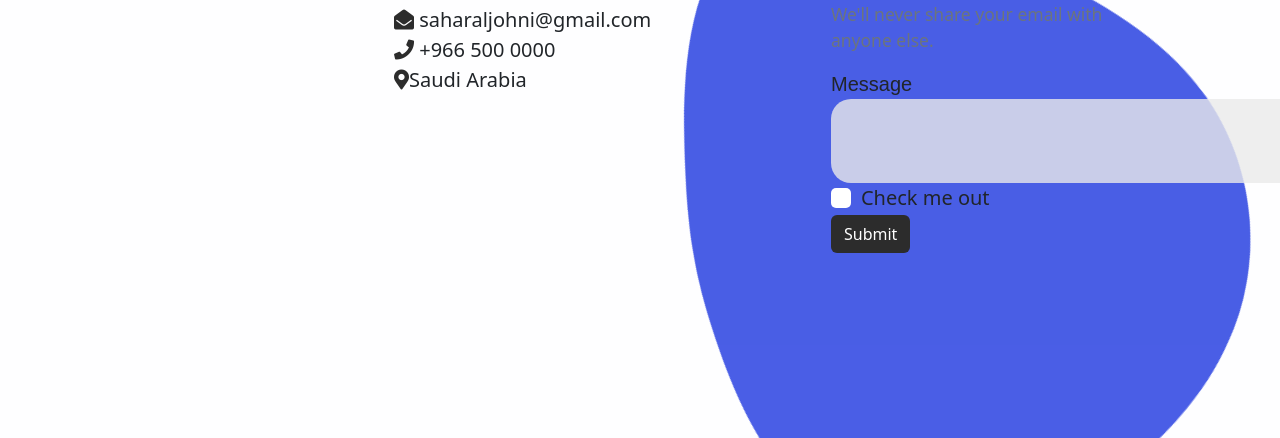
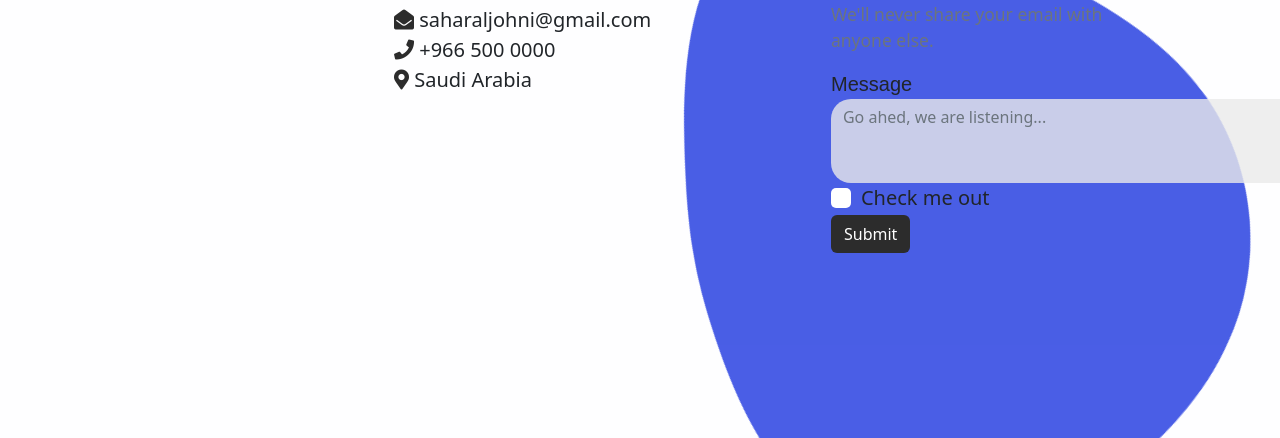
Before and after one commit to sj994/Portflio, a plain HTML site: page contact.html in a window 1280 px wide. Shown: the part 418-856 px from the top of the page. Drawn offline with nearby package versions, Linux system fonts and the light colour scheme.

Commit message:
Update contact.html

```diff
--- a/contact.html
+++ b/contact.html
@@ -39,7 +39,7 @@
                     <ul class="contact_list">
                         <li><i class="fas fa-envelope-open"></i> saharaljohni@gmail.com</li>
                         <li><i class="fas fa-phone"></i> +966 500 0000</li>
-                        <li><i class="fas fa-map-marker-alt"></i>Saudi Arabia </li>
+                        <li><i class="fas fa-map-marker-alt"></i> Saudi Arabia </li>
                     </ul>
                   </div>
                   <div class="col-md-5">
@@ -60,7 +60,7 @@
 
                             <div class="form-group">
                                 <label for="exampleFormControlTextarea1">Message</label>
-                                <textarea class="form-control border-0" id="exampleFormControlTextarea1" rows="3"></textarea>
+                                <textarea class="form-control border-0" id="exampleFormControlTextarea1" rows="3" placeholder="Go ahed, we are listening..."></textarea>
                               </div>
                               <div class="form-check">
                                 <input type="checkbox" class="form-check-input border-0" id="exampleCheck1">
```
